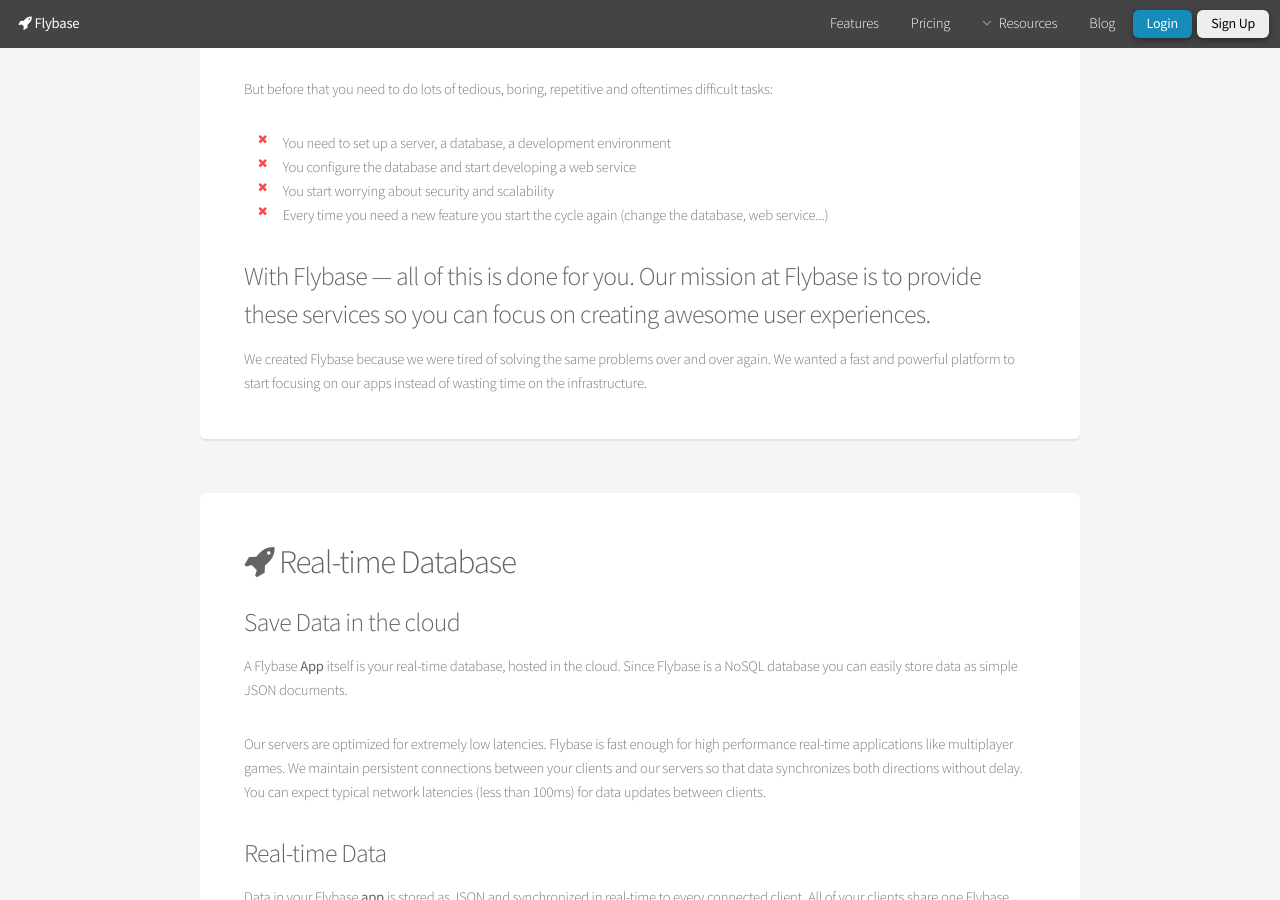
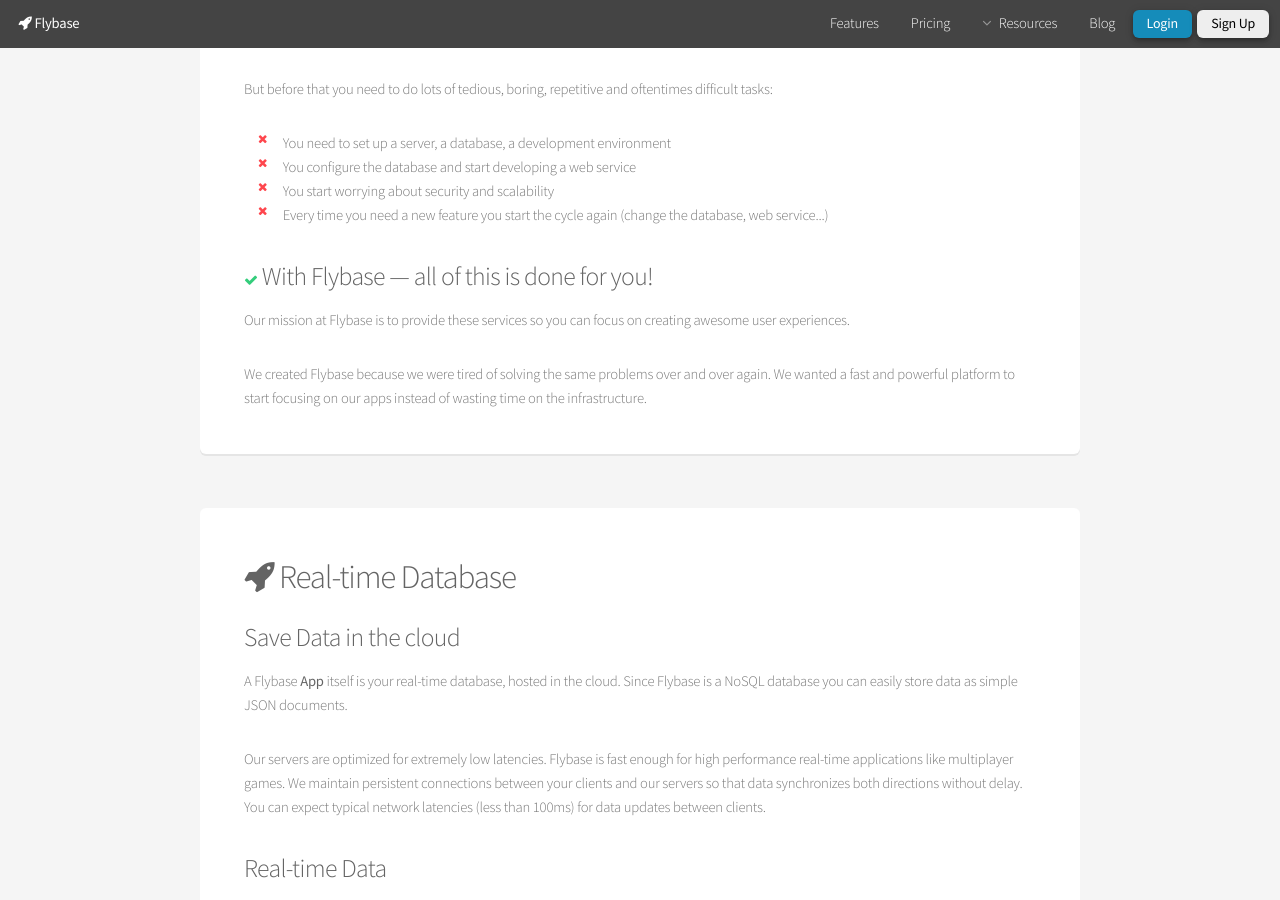
Before and after one commit to flybaseio/flybase-home, a Jekyll site: the page built from features/index.html, in a window 1280 px wide and 900 px high, scrolled down 447 px. Built offline with Jekyll 4.4.1, drawn with Linux system fonts in a browser that asks for light colours; nearby versions of some CDN libraries.

Commit message:
features

```diff
--- a/features/index.html
+++ b/features/index.html
@@ -20,7 +20,8 @@ class: about-page
 {% comment %}
 	<p>Let's face it, just about every app needs a database, an API and authentication.</p>
 {% endcomment %}
-	<h3><i class="fa-li fa fa-check"></i> With Flybase — all of this is done for you. Our mission at Flybase is to provide these services so you can focus on creating awesome user experiences.</h3>
+	<h3><i class="fa fa-check"></i> With Flybase — all of this is done for you!</h3>
+	<p>Our mission at Flybase is to provide these services so you can focus on creating awesome user experiences.</p>
 
 	{% comment %}
 		<h3>Flybase lets you...</h3>
```
